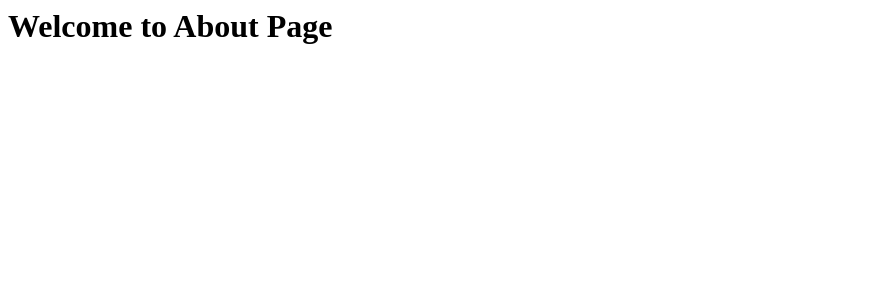
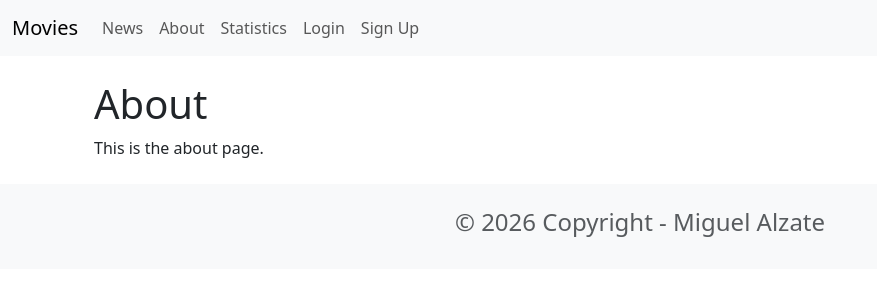
Before and after one commit to Alzate4664/Workshop1_PI120261, a Django app: page /about/ in a window 1280 px wide. Shown: the top 300 px of the page, without its empty margins (0-877 px from the left). Run offline with Django 5.2, Linux system fonts and the light colour scheme.

Commit message:
navbar y footer

```diff
--- a/movie/templates/about.html
+++ b/movie/templates/about.html
@@ -1 +1,10 @@
-<h1>Welcome to About Page</h1>
+{% extends 'base.html' %}
+
+{% block content %}
+
+<div class="container mt-4">
+    <h1>About</h1>
+    <p>This is the about page.</p>
+</div>
+
+{% endblock content %}
--- a/moviereviews/settings.py
+++ b/moviereviews/settings.py
@@ -57,7 +57,7 @@ ROOT_URLCONF = 'moviereviews.urls'
 TEMPLATES = [
     {
         'BACKEND': 'django.template.backends.django.DjangoTemplates',
-        'DIRS': [],
+        'DIRS': [BASE_DIR / 'moviereviews' / 'templates'],
         'APP_DIRS': True,
         'OPTIONS': {
             'context_processors': [
--- /dev/null
+++ b/moviereviews/templates/base.html
@@ -0,0 +1,103 @@
+<!doctype html>
+<html lang="en">
+
+<head>
+    <meta charset="utf-8">
+    <meta name="viewport" content="width=device-width, initial-scale=1">
+
+    <title>Movie Reviews</title>
+
+    <link
+        href="https://cdn.jsdelivr.net/npm/bootstrap@5.3.8/dist/css/bootstrap.min.css"
+        rel="stylesheet">
+</head>
+
+<body>
+
+<nav class="navbar navbar-expand-lg bg-body-tertiary">
+    <div class="container-fluid">
+
+        <a class="navbar-brand" href="{% url 'home' %}">
+            Movies
+        </a>
+
+        <button
+            class="navbar-toggler"
+            type="button"
+            data-bs-toggle="collapse"
+            data-bs-target="#navbarSupportedContent"
+            aria-controls="navbarSupportedContent"
+            aria-expanded="false"
+            aria-label="Toggle navigation">
+
+            <span class="navbar-toggler-icon"></span>
+
+        </button>
+
+        <div class="collapse navbar-collapse" id="navbarSupportedContent">
+
+            <ul class="navbar-nav me-auto mb-2 mb-lg-0">
+
+                <li class="nav-item">
+                    <a class="nav-link" href="{% url 'news' %}">
+                        News
+                    </a>
+                </li>
+
+                <li class="nav-item">
+                    <a class="nav-link" href="{% url 'about' %}">
+                        About
+                    </a>
+                </li>
+
+                <li class="nav-item">
+                    <a class="nav-link" href="#">
+                        Statistics
+                    </a>
+                </li>
+
+                <li class="nav-item">
+                    <a class="nav-link" href="#">
+                        Login
+                    </a>
+                </li>
+
+                <li class="nav-item">
+                    <a class="nav-link" href="#">
+                        Sign Up
+                    </a>
+                </li>
+
+            </ul>
+
+        </div>
+
+    </div>
+</nav>
+
+<div class="container">
+    {% block content %}
+    {% endblock content %}
+</div>
+
+<footer class="text-center text-lg-start bg-light text-muted mt-4">
+
+    <div class="container">
+
+        <div class="row">
+
+            <div class="text-center p-4">
+                <h4>© 2026 Copyright - Miguel Alzate</h4>
+            </div>
+
+        </div>
+
+    </div>
+
+</footer>
+
+<script src="https://cdn.jsdelivr.net/npm/bootstrap@5.3.8/dist/js/bootstrap.bundle.min.js"></script>
+
+</body>
+
+</html>
```
Also changed, not shown: movie/templates/home.html (+3 -15 lines), news/templates/news.html (+3 -16 lines).
